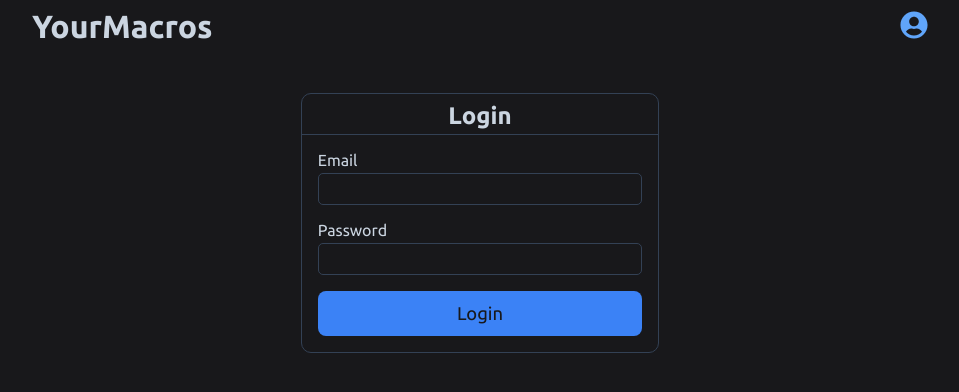
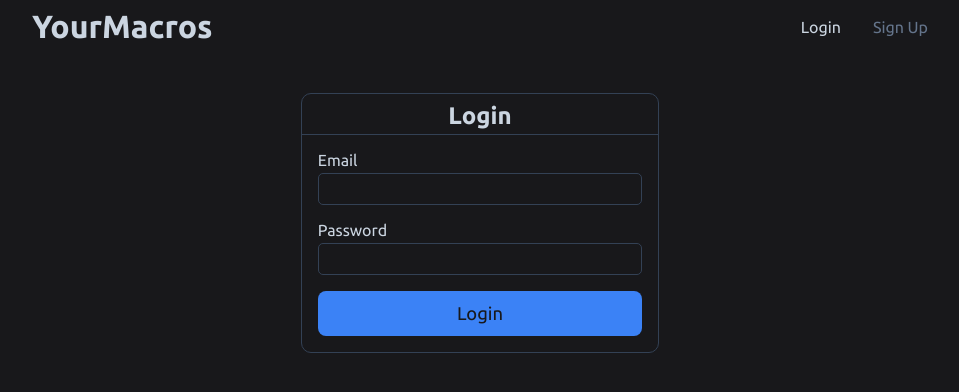
Before and after one commit to jonmico/your-macros, a React (Vite) app in the folder client/: page /login in a window 1280 px wide. Shown: the top 392 px of the page, without its empty margins (160-1119 px from the left). Built offline with nearby package versions, Linux system fonts and the light colour scheme.

Commit message:
Replace icon at the top of header with a small navbar for login/sign up. Add styling.

```diff
--- a/client/src/App.tsx
+++ b/client/src/App.tsx
@@ -10,6 +10,7 @@ import Home from './pages/home/home';
 import styles from './App.module.css';
 import Header from './components/header/header';
 import Login from './pages/login/login';
+import Register from './pages/register/register';
 
 function App() {
   return (
@@ -21,6 +22,7 @@ function App() {
           <Routes>
             <Route path={'/'} index element={<Home />} />
             <Route path={'/login'} element={<Login />} />
+            <Route path={'/register'} element={<Register />} />
             <Route element={<AppLayout />}>
               <Route path={'/dashboard'} element={<Dashboard />} />
               <Route path={'/add-meal'} element={<AddMeal />} />
--- a/client/src/components/header/header.module.css
+++ b/client/src/components/header/header.module.css
@@ -5,19 +5,25 @@
   padding: 0.5rem 0 1rem 0;
 }
 
-.userIcon {
-  color: var(--color-blue-400);
-  width: 28px;
-  height: 28px;
-  cursor: pointer;
-  transition: color 0.2s ease-in-out;
-}
-
-.userIcon:hover {
-  color: var(--color-blue-500);
-}
-
 .link {
   text-decoration: none;
   color: var(--color-slate-300);
 }
+
+.headerNav {
+  display: flex;
+  gap: 2rem;
+}
+
+.headerNav a {
+  text-decoration: none;
+  color: var(--color-slate-500);
+}
+
+.headerNav a:hover {
+  color: var(--color-slate-400);
+}
+
+.headerNav a:global(.active) {
+  color: var(--color-slate-300);
+}
--- a/client/src/components/header/header.tsx
+++ b/client/src/components/header/header.tsx
@@ -1,6 +1,5 @@
-import { Link } from 'react-router-dom';
+import { Link, NavLink } from 'react-router-dom';
 import styles from './header.module.css';
-import { FaUserCircle } from 'react-icons/fa';
 
 export default function Header() {
   return (
@@ -10,9 +9,10 @@ export default function Header() {
           <h1>YourMacros</h1>
         </Link>
       </div>
-      <div onClick={() => console.log('hi')}>
-        <FaUserCircle className={styles.userIcon} />
-      </div>
+      <nav className={styles.headerNav}>
+        <NavLink to={'/login'}>Login</NavLink>
+        <NavLink to={'/register'}>Sign Up</NavLink>
+      </nav>
     </div>
   );
 }
--- /dev/null
+++ b/client/src/pages/register/register.tsx
@@ -0,0 +1,3 @@
+export default function Register() {
+  return <div>REGISTER PAGE</div>;
+}
```
